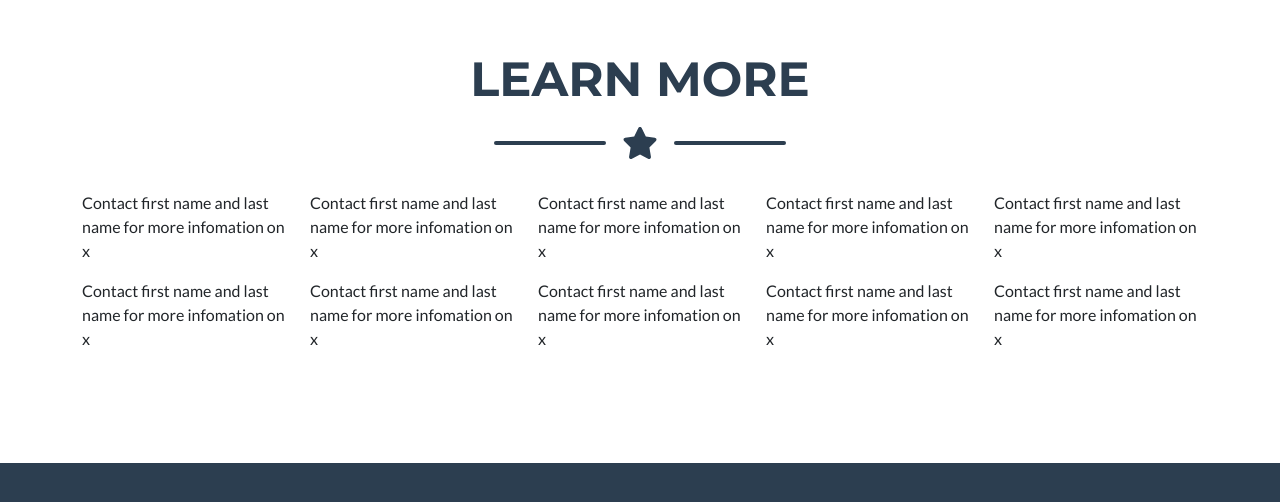
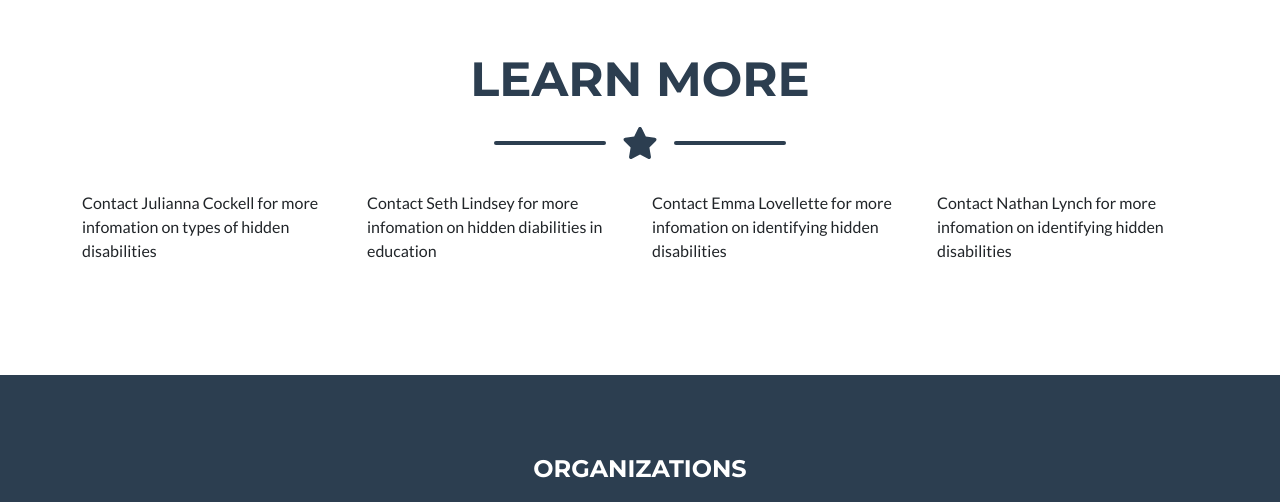
Before and after one commit to Team-35-ISS202/ISS210SS23Sec2Team35, a plain HTML site: page index.html in a window 1280 px wide. Shown: the part 2558-3060 px from the top of the page. Drawn offline with nearby package versions, Linux system fonts and the light colour scheme.

Commit message:
Create index.html

```diff
--- a/index.html
+++ b/index.html
@@ -134,18 +134,10 @@
                 </div>
                <!--List Contributor's Names and attributions-->
                 <div class="row justify-content-center">
-                    <div class="col-sm"><p>Contact first name and last name for more infomation on x</p></div>
-                    <div class="col-sm"><p>Contact first name and last name for more infomation on x</p></div>
-                    <div class="col-sm"><p>Contact first name and last name for more infomation on x</p></div>
-                    <div class="col-sm"><p>Contact first name and last name for more infomation on x</p></div>
-                    <div class="col-sm"><p>Contact first name and last name for more infomation on x</p></div>
-                </div>
-                <div class="row justify-content-center">
-                    <div class="col-sm"><p>Contact first name and last name for more infomation on x</p></div>
-                    <div class="col-sm"><p>Contact first name and last name for more infomation on x</p></div>
-                    <div class="col-sm"><p>Contact first name and last name for more infomation on x</p></div>
-                    <div class="col-sm"><p>Contact first name and last name for more infomation on x</p></div>
-                    <div class="col-sm"><p>Contact first name and last name for more infomation on x</p></div>
+                    <div class="col-sm"><p>Contact Julianna Cockell for more infomation on types of hidden disabilities</p></div>
+                    <div class="col-sm"><p>Contact Seth Lindsey for more infomation on hidden diabilities in education</p></div>
+                    <div class="col-sm"><p>Contact Emma Lovellette for more infomation on identifying hidden disabilities</p></div>
+                    <div class="col-sm"><p>Contact Nathan Lynch for more infomation on identifying hidden disabilities</p></div>
                 </div>
             </div>
         </section>
@@ -179,7 +171,7 @@
                             <div class="row justify-content-center">
                                 <div class="col-lg-8">
                                     <!-- Portfolio Modal - Title-->
-                                    <h2 class="portfolio-modal-title text-secondary text-uppercase mb-0">Title of First Image</h2>
+                                    <h2 class="portfolio-modal-title text-secondary text-uppercase mb-0">What do Hidden Disabilities Look Like?</h2>
                                     <!-- Icon Divider-->
                                     <div class="divider-custom">
                                         <div class="divider-custom-line"></div>
@@ -211,7 +203,7 @@
                             <div class="row justify-content-center">
                                 <div class="col-lg-8">
                                     <!-- Portfolio Modal - Title-->
-                                    <h2 class="portfolio-modal-title text-secondary text-uppercase mb-0">Video Title</h2>
+                                    <h2 class="portfolio-modal-title text-secondary text-uppercase mb-0">What is the Hidden Disabilities Sunflower?</h2>
                                     <!-- Icon Divider-->
                                     <div class="divider-custom">
                                         <div class="divider-custom-line"></div>
@@ -275,7 +267,7 @@
                             <div class="row justify-content-center">
                                 <div class="col-lg-8">
                                     <!-- Portfolio Modal - Title-->
-                                    <h2 class="portfolio-modal-title text-secondary text-uppercase mb-0">Title of Image 4</h2>
+                                    <h2 class="portfolio-modal-title text-secondary text-uppercase mb-0">What are some Hidden Disabilities?</h2>
                                     <!-- Icon Divider-->
                                     <div class="divider-custom">
                                         <div class="divider-custom-line"></div>
@@ -285,7 +277,7 @@
                                     <!-- Portfolio Modal - Image-->
                                     <img class="img-fluid rounded mb-5" src="assets/img/portfolio/invisible_disability_2.jpg" alt="..." />
                                     <!-- Portfolio Modal - Text-->
-                                    <p class="mb-4">There are quite literally hundreds of conditions that may cause a person to become disabled, some of those condirions may be chronic, which means that their condition will last over a long period of time ( some being lifelong.) Or some of the conditions may be acute, meaning that they will only last for a short period of time. No matter what type of condition someone has, awareness deserves to be brought about to all of them.</p>
+                                    <p class="mb-4">This is where you will say something about the image. Try to have these six containers provide a mix of calls to action and literature to support your cause. For instance, if you can find a local organization to call/volunteer/donate/etc., you may want to put their information in one of these containers. Likewise, your image may be a phone. The title of this image may be their organization. In the space where this is all typed, you will talk about them. If they are an organization, you may include their mission statement or their spokesperson or representative image. If it is literature, be sure to include significant evidence here. You may want to pull a quote (if you do, include in-text citation) and you may want to pull a photo of scholar/speaker from the internet. Make sure it is covered under your license, especially if you have made your website public.</p>
                                     <button class="btn btn-primary" data-bs-dismiss="modal">
                                         <i class="fas fa-xmark fa-fw"></i>
                                         Close Window
```
